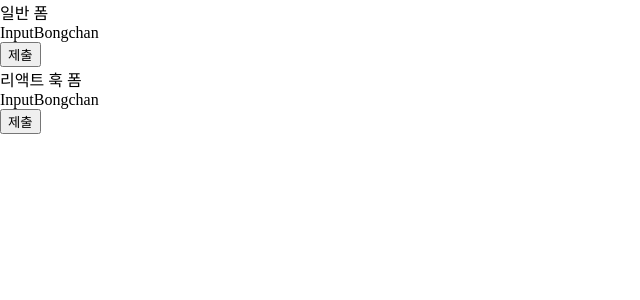
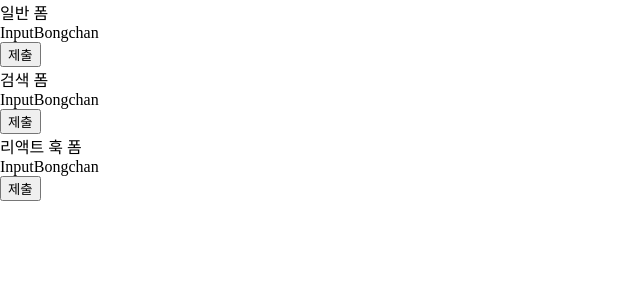
Before and after one commit to Together-3team/common, a Next.js app: page /bongchan in a window 1280 px wide. Shown: the top 300 px of the page, without its empty margins (0-640 px from the left). Built offline with nearby package versions, Linux system fonts and the light colour scheme.

Commit message:
feat: Bongchan 페이지 SearchForm 추가

```diff
--- a/pages/bongchan/index.tsx
+++ b/pages/bongchan/index.tsx
@@ -1,5 +1,6 @@
 import FormBongchan from '@/components/bongchan/Form';
 import HookFormBongchan from '@/components/bongchan/HookForm';
+import SearchFormBongchan from '@/components/bongchan/SearchForm';
 
 export default function Bongchan() {
   return (
@@ -9,6 +10,10 @@ export default function Bongchan() {
         <FormBongchan />
       </div>
       <div>
+        <h2>검색 폼</h2>
+        <SearchFormBongchan />
+      </div>
+      <div>
         <h2>리액트 훅 폼</h2>
         <HookFormBongchan />
       </div>
```
